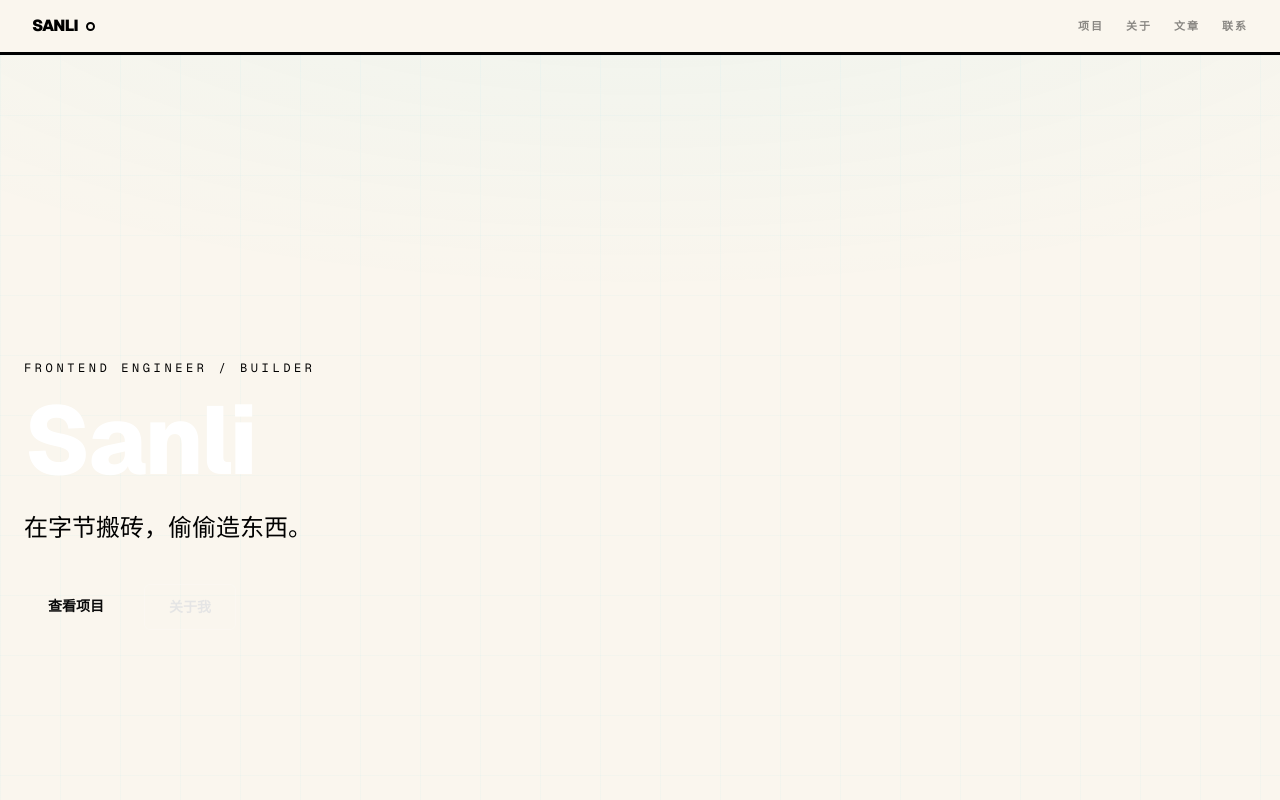
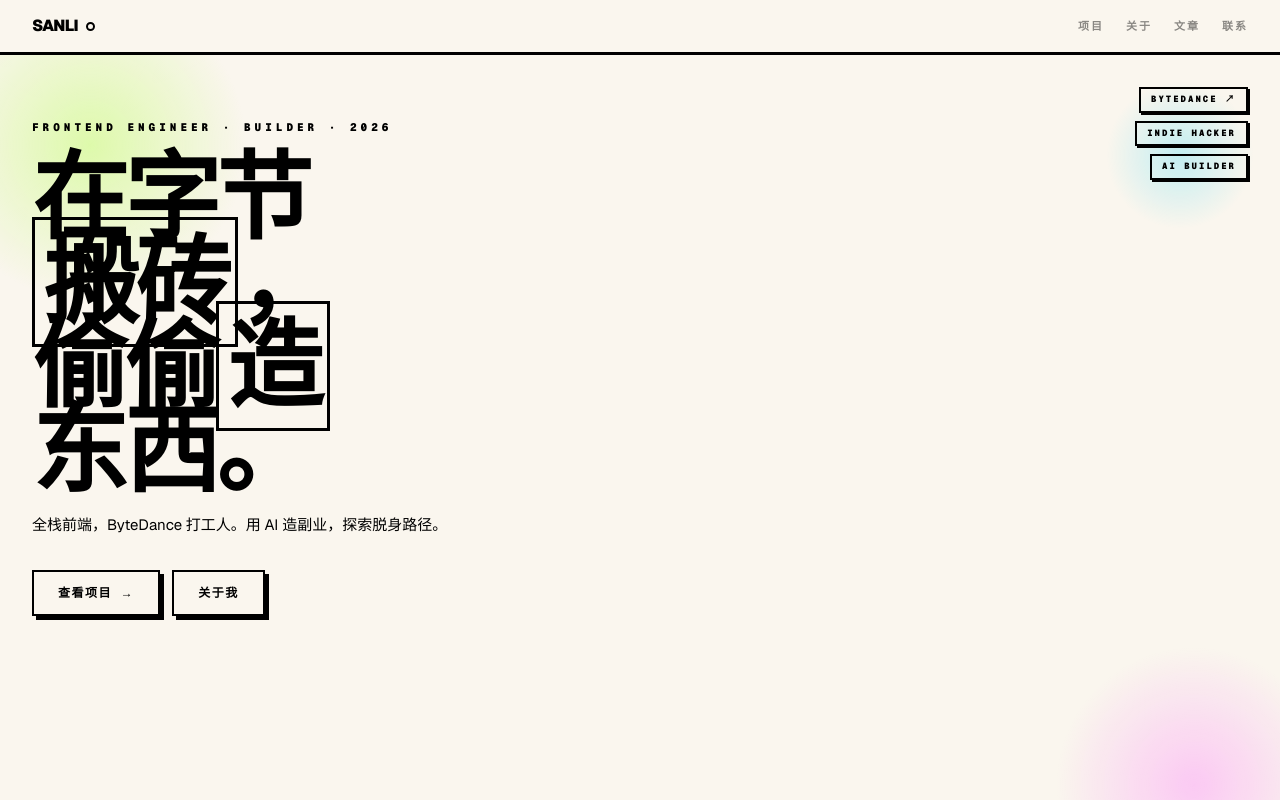
Before and after one commit to 648lsp666/sanli-home, a Next.js app: page / in a window 1280 px wide. Shown: the top 800 px of the page. Built offline with nearby package versions, Linux system fonts and the light colour scheme.

Commit message:
feat: rewrite Hero with oversized type, neon blobs, and badge chips

```diff
--- a/components/Hero.tsx
+++ b/components/Hero.tsx
@@ -2,76 +2,92 @@
 import { motion } from 'framer-motion'
 
 const fadeUp = {
-  hidden: { opacity: 0, y: 24 },
+  hidden: { opacity: 0, y: 28 },
   visible: (i: number) => ({
-    opacity: 1,
-    y: 0,
-    transition: { delay: i * 0.12, duration: 0.6, ease: [0.22, 1, 0.36, 1] as const },
+    opacity: 1, y: 0,
+    transition: { delay: i * 0.1, duration: 0.55, ease: [0.22, 1, 0.36, 1] as const },
   }),
 }
 
 export default function Hero() {
   return (
-    <section className="relative flex min-h-screen items-center px-6 pt-20">
-      {/* CSS grid background */}
-      <div
-        className="pointer-events-none absolute inset-0"
-        style={{
-          backgroundImage:
-            'linear-gradient(rgba(34,211,238,0.03) 1px, transparent 1px), linear-gradient(90deg, rgba(34,211,238,0.03) 1px, transparent 1px)',
-          backgroundSize: '60px 60px',
-        }}
-      />
-      {/* Radial glow */}
-      <div className="pointer-events-none absolute inset-0 bg-[radial-gradient(ellipse_80%_50%_at_50%_-20%,rgba(34,211,238,0.06),transparent)]" />
+    <section className="relative min-h-screen overflow-hidden px-8 pb-20 pt-16">
+      {/* Neon blobs */}
+      <div aria-hidden="true" className="pointer-events-none absolute -left-20 -top-20 h-[340px] w-[340px] rounded-full"
+        style={{ background: 'radial-gradient(circle, rgba(182,255,78,0.42) 0%, transparent 65%)' }} />
+      <div aria-hidden="true" className="pointer-events-none absolute -bottom-20 -right-16 h-[300px] w-[300px] rounded-full"
+        style={{ background: 'radial-gradient(circle, rgba(255,107,255,0.32) 0%, transparent 65%)' }} />
+      <div aria-hidden="true" className="pointer-events-none absolute right-5 top-5 h-[160px] w-[160px] rounded-full"
+        style={{ background: 'radial-gradient(circle, rgba(0,210,255,0.22) 0%, transparent 65%)' }} />
 
-      <div className="relative max-w-4xl">
+      {/* Badge chips — hidden on mobile, absolute top-right on md+ */}
+      <div className="absolute right-8 top-8 hidden flex-col items-end gap-2 md:flex">
+        {[
+          { label: 'ByteDance ↗', bg: 'var(--color-accent-green)' },
+          { label: 'Indie Hacker',  bg: 'var(--color-accent-pink)' },
+          { label: 'AI Builder',    bg: 'var(--color-accent-cyan)' },
+        ].map(({ label, bg }) => (
+          <span
+            key={label}
+            className="border-[2px] px-[10px] py-1 font-mono text-[9px] font-black uppercase tracking-[2px]"
+            style={{ background: bg, borderColor: 'var(--color-ink)', color: 'var(--color-ink)', boxShadow: '2px 2px 0 var(--color-ink)' }}
+          >
+            {label}
+          </span>
+        ))}
+      </div>
+
+      {/* Main content */}
+      <div className="relative max-w-3xl">
         <motion.p
-          custom={0}
-          variants={fadeUp}
-          initial="hidden"
-          animate="visible"
-          className="mb-4 font-mono text-xs tracking-[0.3em] text-accent uppercase"
+          custom={0} variants={fadeUp} initial="hidden" animate="visible"
+          className="mb-5 font-mono text-[11px] font-black uppercase tracking-[4px] opacity-40"
+          style={{ color: 'var(--color-ink)' }}
         >
-          Frontend Engineer / Builder
+          Frontend Engineer · Builder · 2026
         </motion.p>
 
         <motion.h1
-          custom={1}
-          variants={fadeUp}
-          initial="hidden"
-          animate="visible"
-          className="mb-6 text-6xl font-extrabold tracking-tight text-white md:text-8xl"
+          custom={1} variants={fadeUp} initial="hidden" animate="visible"
+          className="mb-5 text-[clamp(56px,10vw,96px)] font-black leading-[0.88] tracking-[-4px]"
+          style={{ color: 'var(--color-ink)' }}
         >
-          Sanli
+          在字节<br />
+          <span
+            className="border-[3px] px-2"
+            style={{ background: 'var(--color-accent-green)', borderColor: 'var(--color-ink)' }}
+          >搬砖</span>，<br />
+          偷偷
+          <span
+            className="border-[3px] px-2"
+            style={{ background: 'var(--color-accent-pink)', borderColor: 'var(--color-ink)' }}
+          >造</span><br />
+          东西。
         </motion.h1>
 
         <motion.p
-          custom={2}
-          variants={fadeUp}
-          initial="hidden"
-          animate="visible"
-          className="mb-10 text-xl text-muted md:text-2xl"
+          custom={2} variants={fadeUp} initial="hidden" animate="visible"
+          className="mb-8 max-w-[460px] text-[15px] leading-[1.65] opacity-55"
+          style={{ color: 'var(--color-ink)' }}
         >
-          在字节搬砖，偷偷造东西。
+          全栈前端，ByteDance 打工人。用 AI 造副业，探索脱身路径。
         </motion.p>
 
         <motion.div
-          custom={3}
-          variants={fadeUp}
-          initial="hidden"
-          animate="visible"
-          className="flex flex-wrap gap-4"
+          custom={3} variants={fadeUp} initial="hidden" animate="visible"
+          className="flex flex-wrap gap-3"
         >
           <a
             href="#projects"
-            className="rounded-md bg-accent px-6 py-3 text-sm font-semibold text-[#0a0a0a] transition-opacity hover:opacity-80"
+            className="border-[2.5px] px-6 py-3 font-mono text-[12px] font-black uppercase tracking-[1.5px] transition-transform active:scale-[0.97]"
+            style={{ background: 'var(--color-accent-green)', borderColor: 'var(--color-ink)', color: 'var(--color-ink)', boxShadow: '4px 4px 0 var(--color-ink)' }}
           >
-            查看项目
+            查看项目 →
           </a>
           <a
             href="#about"
-            className="rounded-md border border-white/20 px-6 py-3 text-sm font-semibold text-[#e5e5e5] transition-colors hover:border-white/40"
+            className="border-[2.5px] px-6 py-3 font-mono text-[12px] font-black uppercase tracking-[1.5px] transition-transform active:scale-[0.97]"
+            style={{ borderColor: 'var(--color-ink)', color: 'var(--color-ink)', boxShadow: '4px 4px 0 var(--color-ink)' }}
           >
             关于我
           </a>
```
